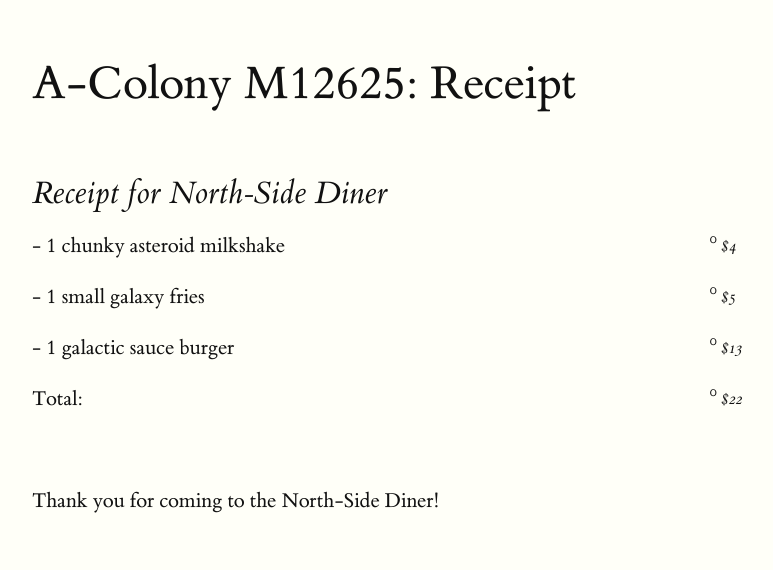
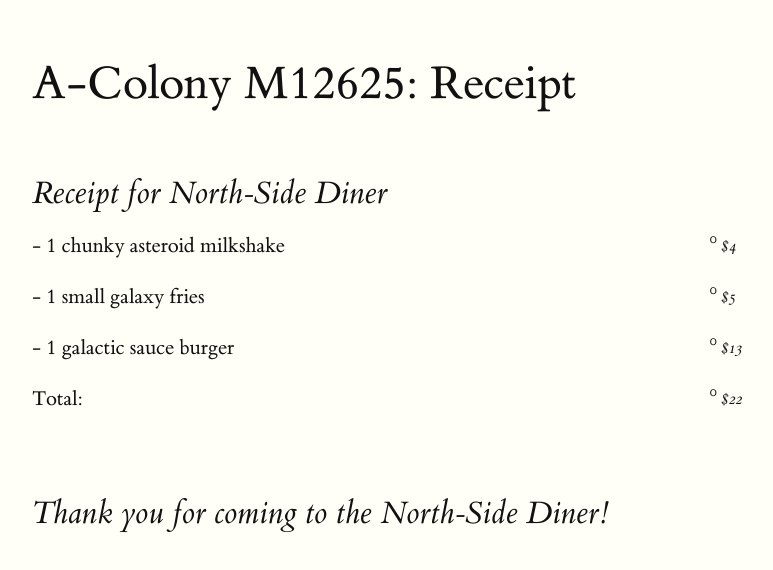
Before and after one commit to vivekkilari/framework-challenge, a plain HTML site: page index.html in a window 1280 px wide. Shown: the whole page, without its empty margins (128-901 px from the left). Drawn offline with Linux system fonts and the light colour scheme.

Commit message:
Updated section to pass validation

```diff
--- a/index.html
+++ b/index.html
@@ -29,7 +29,7 @@
         <p>
     </section>
     <section>
-        <p>Thank you for coming to the North-Side Diner!</p>
+        <h2>Thank you for coming to the North-Side Diner!</h2>
     </section>
   </body>
 </html>
```
